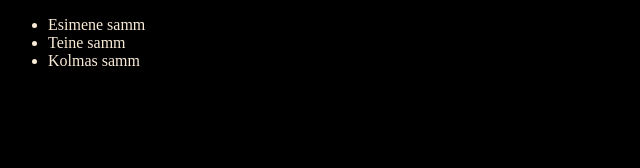
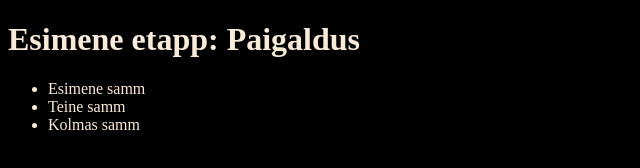
Before and after one commit to energy11a/gruppileht, a plain HTML site: page esimene.html in a window 1280 px wide. Shown: the whole page, without its empty margins (0-640 px from the left). Drawn offline with Linux system fonts and the light colour scheme.

Commit message:
Update esimene.html

```diff
--- a/esimene.html
+++ b/esimene.html
@@ -8,6 +8,7 @@
 </head>
 <body>
     <div class="main">
+    <h1>Esimene etapp: Paigaldus</h1>
     <ul>
         <li>Esimene samm</li>
         <li>Teine samm</li>
```
